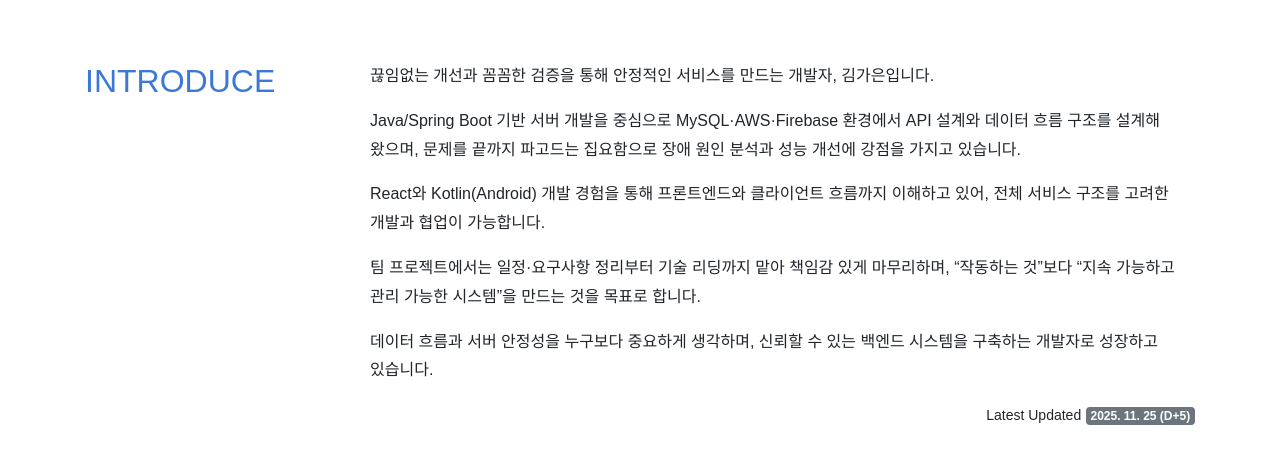
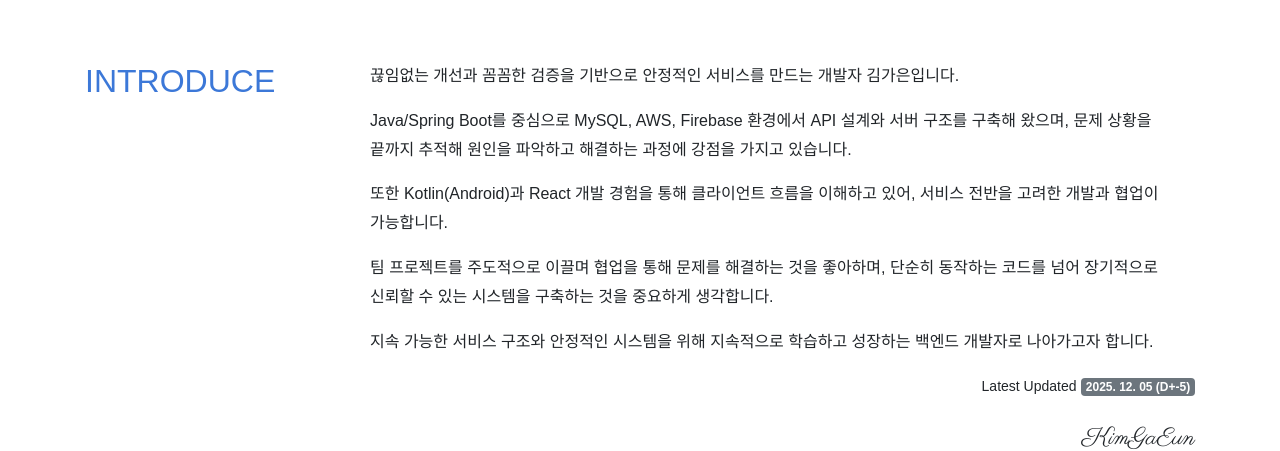
Before and after one commit to gaeunee2/resume-nextjs, a Next.js app: page / in a window 1280 px wide. Shown: the part 348-799 px from the top of the page. Built offline with nearby package versions, Linux system fonts and the light colour scheme; a web font is replaced by a local one.

Commit message:
update introduce

```diff
--- a/package.json
+++ b/package.json
@@ -1,6 +1,6 @@
 {
   "name": "resume-nextjs",
-  "lastestUpdatedAt": "2025-11-25",
+  "lastestUpdatedAt": "2025-12-05",
   "version": "1.3.0",
   "description": "Static HTML based RESUME made with next.js",
   "main": "index.js",
--- a/payload/introduce.ts
+++ b/payload/introduce.ts
@@ -5,11 +5,11 @@ const introduce: IIntroduce.Payload = {
   disable: false,
 
   contents: [
-    '끊임없는 개선과 꼼꼼한 검증을 통해 안정적인 서비스를 만드는 개발자, 김가은입니다.',
-    'Java/Spring Boot 기반 서버 개발을 중심으로 MySQL·AWS·Firebase 환경에서 API 설계와 데이터 흐름 구조를 설계해 왔으며, 문제를 끝까지 파고드는 집요함으로 장애 원인 분석과 성능 개선에 강점을 가지고 있습니다.',
-    'React와 Kotlin(Android) 개발 경험을 통해 프론트엔드와 클라이언트 흐름까지 이해하고 있어, 전체 서비스 구조를 고려한 개발과 협업이 가능합니다.',
-    '팀 프로젝트에서는 일정·요구사항 정리부터 기술 리딩까지 맡아 책임감 있게 마무리하며, “작동하는 것”보다 “지속 가능하고 관리 가능한 시스템”을 만드는 것을 목표로 합니다.',
-    '데이터 흐름과 서버 안정성을 누구보다 중요하게 생각하며, 신뢰할 수 있는 백엔드 시스템을 구축하는 개발자로 성장하고 있습니다.',
+    '끊임없는 개선과 꼼꼼한 검증을 기반으로 안정적인 서비스를 만드는 개발자 김가은입니다.',
+    'Java/Spring Boot를 중심으로 MySQL, AWS, Firebase 환경에서 API 설계와 서버 구조를 구축해 왔으며, 문제 상황을 끝까지 추적해 원인을 파악하고 해결하는 과정에 강점을 가지고 있습니다.',
+    '또한 Kotlin(Android)과 React 개발 경험을 통해 클라이언트 흐름을 이해하고 있어, 서비스 전반을 고려한 개발과 협업이 가능합니다.',
+    '팀 프로젝트를 주도적으로 이끌며 협업을 통해 문제를 해결하는 것을 좋아하며, 단순히 동작하는 코드를 넘어 장기적으로 신뢰할 수 있는 시스템을 구축하는 것을 중요하게 생각합니다.',
+    '지속 가능한 서비스 구조와 안정적인 시스템을 위해 지속적으로 학습하고 성장하는 백엔드 개발자로 나아가고자 합니다.',
   ],
   sign: 'KimGaEun',
   // sign: packageJson.author.name,
--- a/payload/skill.ts
+++ b/payload/skill.ts
@@ -5,6 +5,10 @@ const language: ISkill.Skill = {
   items: [
     {
       title: 'Java & Spring Boot',
+      level: 3,
+    },
+    {
+      title: 'Kotlin (Android)',
       level: 3,
     },
     {
@@ -16,7 +20,7 @@ const language: ISkill.Skill = {
       level: 2,
     },
     {
-      title: 'Kotlin (Android)',
+      title: 'Python',
       level: 2,
     },
   ],
```
Also changed, not shown: 2 other files (tests, documents, lock files or other folders).
